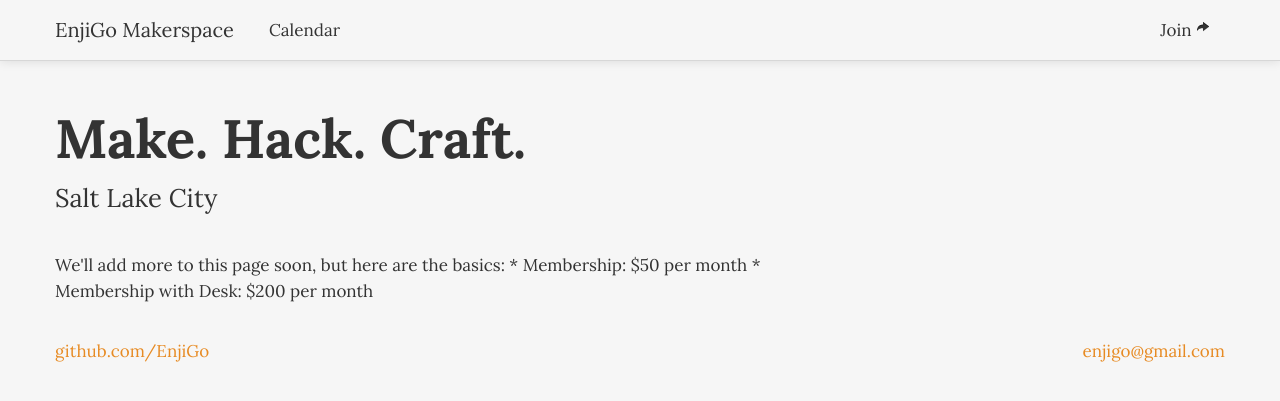
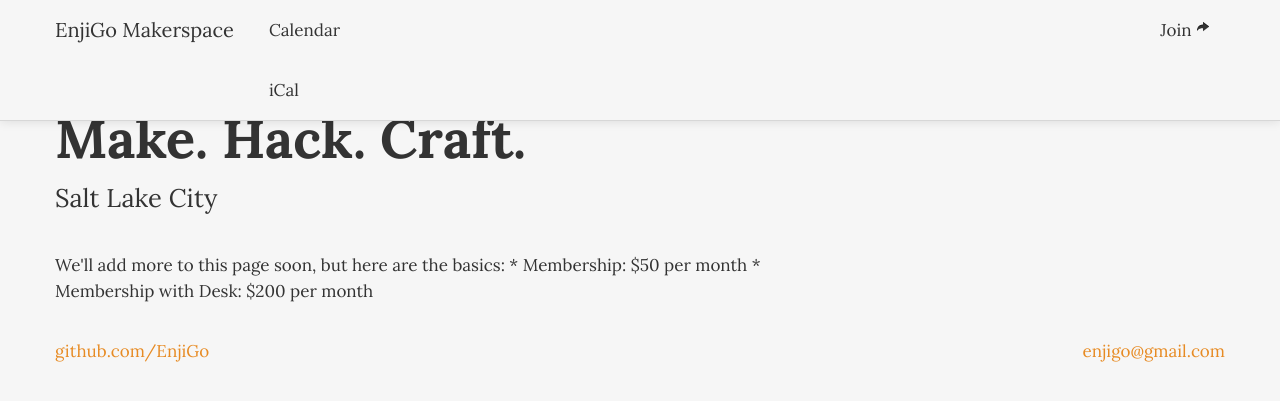
Before and after one commit to makesaltlake/website, a Jekyll site: the page built from join.html, in a window 1280 px wide. Shown: the top 401 px of the page. Built offline with Jekyll 4.4.1, drawn with Linux system fonts in a browser that asks for light colours.

Commit message:
added ical link
- added with anchor class "dropdown-toggle"

```diff
--- a/_layouts/default.html
+++ b/_layouts/default.html
@@ -41,6 +41,7 @@
             <ul class="nav" id="main-menu-left">
               <li class="dropdown" id="calendar-menu">
                 <a class="dropdown-toggle" href="/calendar.html">Calendar</a>
+                <a class="dropdown-toggle" href="/events.ics">iCal</a>
               </li>
             </ul>
             <ul class="nav pull-right" id="main-menu-right">
```
